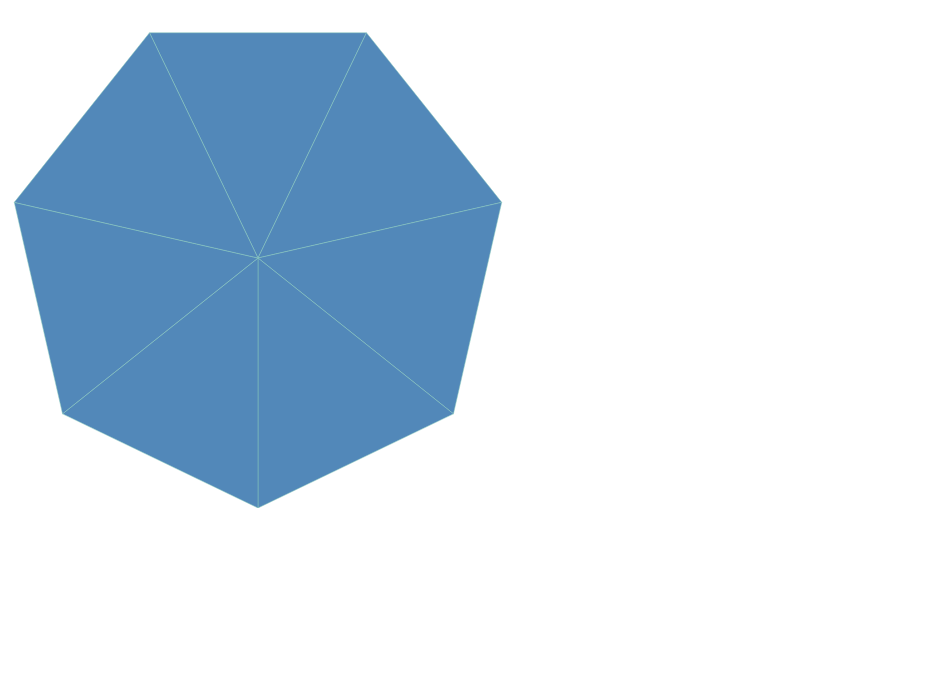
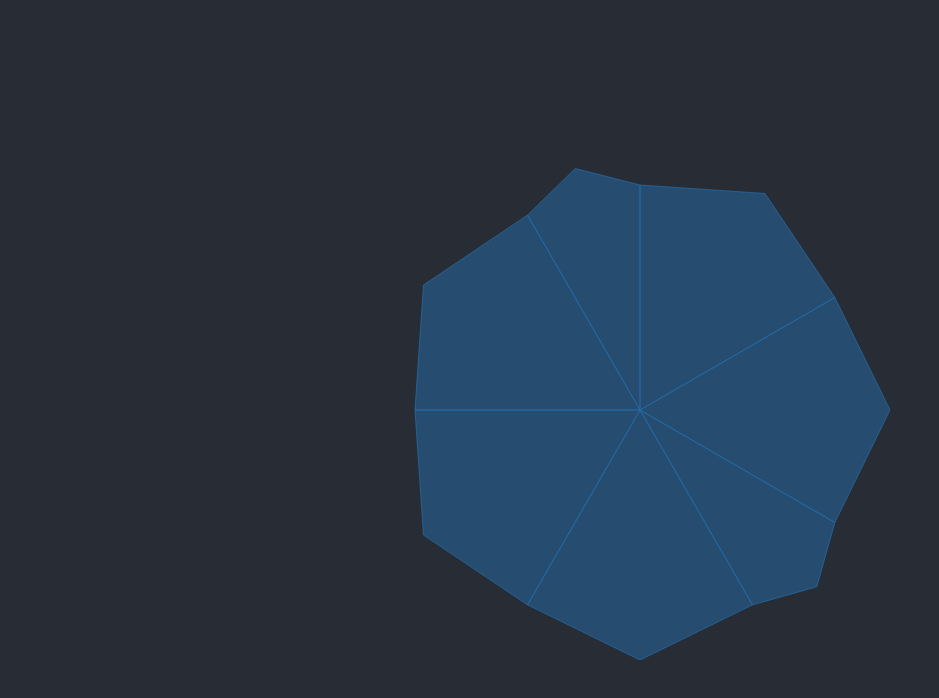
Before and after one commit to dekdekbaloo/baloo-midi-round-pad, a React app: page / in a window 1280 px wide. Shown: the top 698 px of the page, without its empty margins (0-939 px from the left). Built offline with nearby package versions, Linux system fonts and the light colour scheme.

Commit message:
added note utils

```diff
--- a/index.html
+++ b/index.html
@@ -2,6 +2,7 @@
 <html lang="en">
 <head>
   <meta charset="UTF-8">
+  <meta name="viewport" content="width=device-width, initial-scale=1.0, maximum-scale=1.0, user-scalable=no" />
   <title>Baloo-midi-round-pad</title>
 </head>
 <body>
--- a/src/App.js
+++ b/src/App.js
@@ -1,9 +1,11 @@
 import React from 'react'
 import RoundPad from './components/RoundPad'
+import styles from './App.styl'
+
 class App extends React.Component {
   render () {
     return (
-      <div>
+      <div className={styles.roundPadContainer}>
         <RoundPad />
       </div>
     )
--- /dev/null
+++ b/src/App.styl
@@ -0,0 +1,8 @@
+body
+  margin 0
+  background-color rgb(40, 44, 52)
+
+.roundPadContainer
+  padding-top 20vh
+  max-width 500px
+  margin auto
--- a/src/components/RoundPad.js
+++ b/src/components/RoundPad.js
@@ -1,51 +1,56 @@
+import { DISTANCES } from '../utils/notes'
 import PropTypes from 'prop-types'
 import React from 'react'
+import styles from './RoundPad.styl'
+
 class RoundPad extends React.Component {
-  static DIATONIC = 'diatonic'
-  static CHROMATIC = 'chromatic'
+  static DIATONIC = 0
+  static II = 1
+  static III = 2
+  static IV = 3
+  static V = 4
+  static VI = 5
+  static VII = 6
+  static CHROMATIC = 7
   static propTypes = {
     mode: PropTypes.oneOf([ RoundPad.DIATONIC, RoundPad.CHROMATIC ])
   }
   static defaultProps = {
     mode: RoundPad.DIATONIC
   }
-  getNoteArray (mode) {
-    if (mode === RoundPad.DIATONIC) {
-      return ['C', 'D', 'E', 'F', 'G', 'A', 'B']
+  getPointFromDegree (degree, radius) {
+    return {
+      x: Math.cos(degree * Math.PI / 180) * radius + 50,
+      y: Math.sin(degree * Math.PI / 180) * radius + 50
     }
   }
-  createClickHandler (note) {
-    return (e) => {
+  createTouchHandler (note) {
+    return () => {
       console.log(note)
     }
   }
   render () {
     return (
-      <svg width={500} height={500} viewBox='0 0 100 100'>
-        {this.getNoteArray(this.props.mode).map((note, i, notes) => {
-          const angleWidth = 360 / notes.length
-          const currentAngle = -90 + i * angleWidth
-          const radius = 50
-          const firstAngle = (currentAngle - angleWidth * 0.5)
-          const point1 = {
-            x: Math.cos(firstAngle * Math.PI / 180) * radius + radius,
-            y: Math.sin(firstAngle * Math.PI / 180) * radius + radius
+      <svg className={styles.roundPad} viewBox='0 0 100 100'>
+        {DISTANCES[this.props.mode].reduce(({ paths, lastAngle }, distance, i, distances) => {
+          const angleWidth = distance * 360 / (distances.length - 1)
+          const radius = 45
+          const point1 = this.getPointFromDegree(lastAngle, radius)
+          const arcPoint = this.getPointFromDegree(lastAngle + angleWidth * 0.5, 50)
+          const point2 = this.getPointFromDegree(lastAngle + angleWidth, radius)
+          return {
+            paths: [
+              ...paths,
+              <path
+                d={`M50 50 ${point1.x} ${point1.y} ${arcPoint.x} ${arcPoint.y} ${point2.x} ${point2.y}Z`}
+                onClick={this.createTouchHandler(distance)}
+                key={i}
+              />
+            ],
+            lastAngle: lastAngle + angleWidth
           }
-          const secondAngle = (currentAngle + angleWidth * 0.5)
-          const point2 = {
-            x: Math.cos(secondAngle * Math.PI / 180) * radius + radius,
-            y: Math.sin(secondAngle * Math.PI / 180) * radius + radius
-          }
-          return (
-            <path
-              d={`M50 50 ${point1.x} ${point1.y} ${point2.x} ${point2.y}Z`}
-              fill='#5288b9'
-              stroke='#89cbbb'
-              strokeWidth='0.1'
-              onClick={this.createClickHandler(note)}
-            />
-          )
-        })}
+        }, { paths: [], lastAngle: -90 }).paths
+        }
       </svg>
     )
   }
--- /dev/null
+++ b/src/components/RoundPad.styl
@@ -0,0 +1,8 @@
+.roundPad
+  path
+    fill rgba(36, 109, 170, 0.5)
+    stroke rgb(36, 109, 170)
+    stroke-width 0.15
+    transition fill 0.5s
+    &.active
+      fill rgba(36, 109, 170, 1)
--- /dev/null
+++ b/src/utils/notes.js
@@ -0,0 +1,21 @@
+const DIATONIC_DISTANCES = [ 1, 1, 0.5, 1, 1, 1, 0.5 ]
+
+function rotate (array, n) {
+  const temp = []
+  const _array = [ ...array ]
+  for (let i = 0; i < n; i++) {
+    temp.push(_array.shift())
+  }
+  return [ ..._array, ...temp ]
+}
+
+export const DISTANCES = [
+  DIATONIC_DISTANCES, // I
+  rotate(DIATONIC_DISTANCES, 1), // II
+  rotate(DIATONIC_DISTANCES, 2), // III
+  rotate(DIATONIC_DISTANCES, 3), // IV
+  rotate(DIATONIC_DISTANCES, 4), // V
+  rotate(DIATONIC_DISTANCES, 5), // VI
+  rotate(DIATONIC_DISTANCES, 6), // VII
+  [ 1, 1, 1, 1, 1, 1, 1, 1, 1, 1, 1 ]
+]
```
